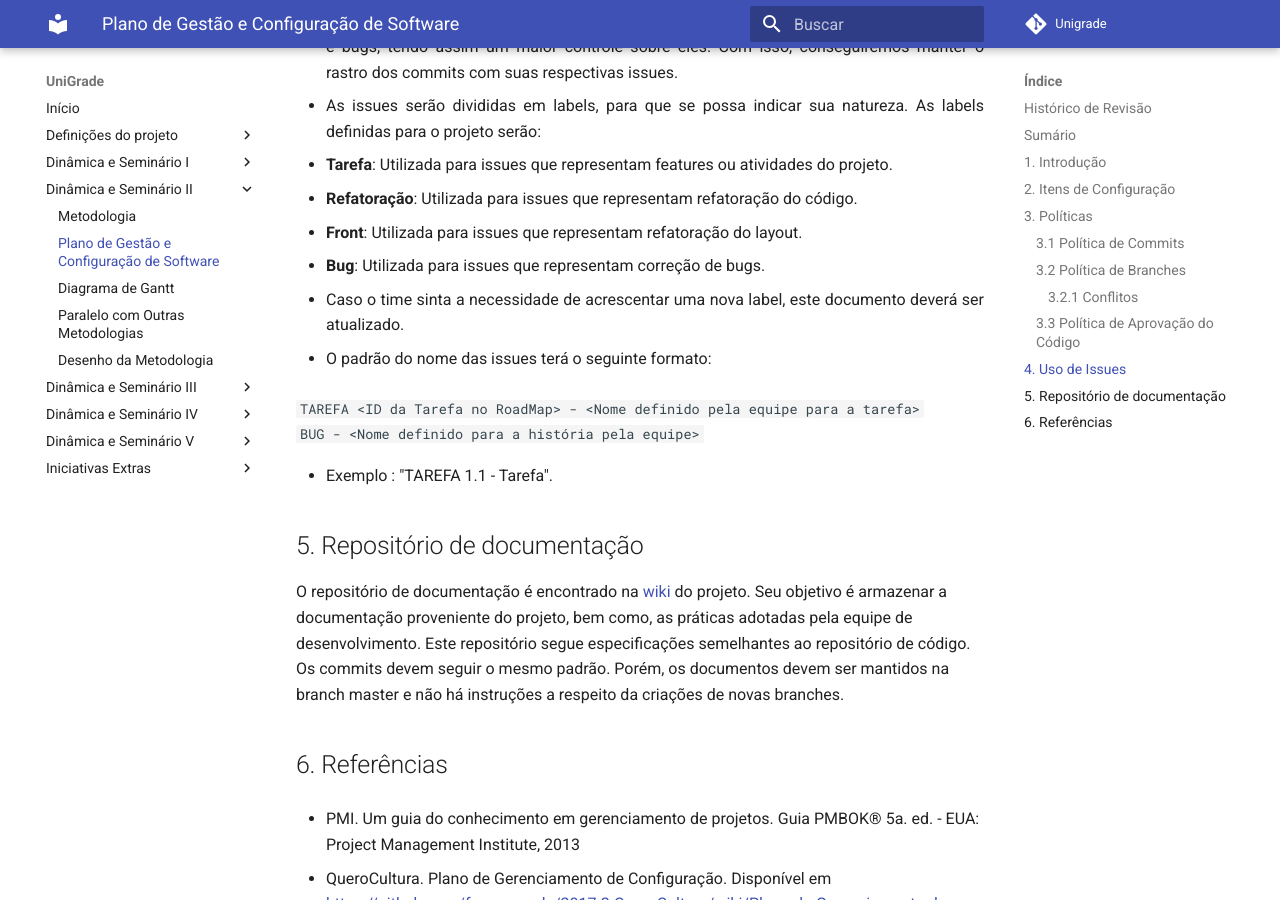
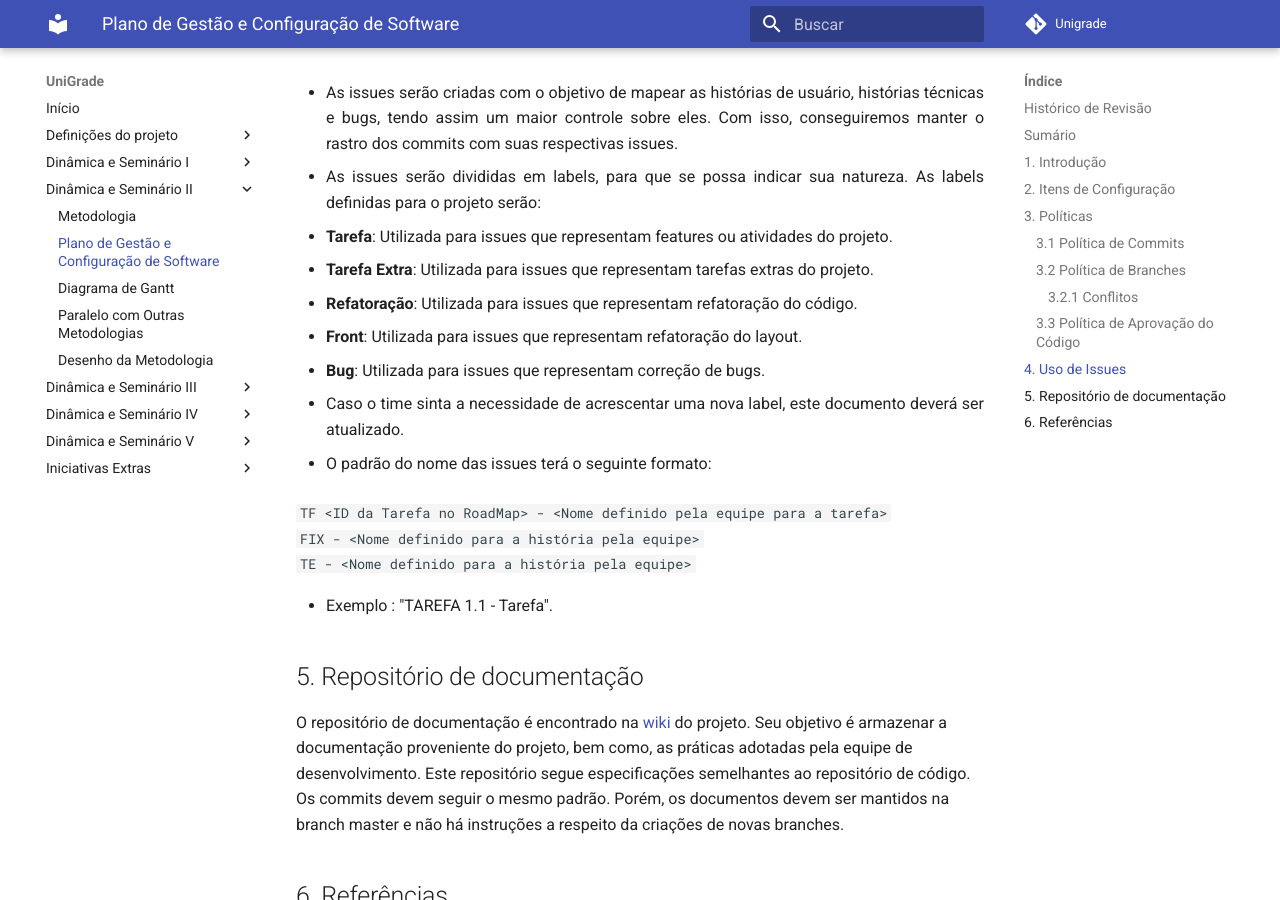
Before and after one commit to ads-unigrade-2019-1/Wiki, an MkDocs documentation site: the page built from docs/dinamica02/GCS.md, in a window 1280 px wide and 900 px high, scrolled down 3261 px. Built offline with MkDocs 1.6.1 and Material for MkDocs 9.7.7, drawn with Linux system fonts in a browser that asks for light colours; some of the changed text lies outside the part shown.

Commit message:
Updated GCS

````diff
--- a/docs/dinamica02/GCS.md
+++ b/docs/dinamica02/GCS.md
@@ -9,6 +9,7 @@
 |26/03/2019|   0.3    | Arrumando links         |   Daniel Maike  |
 |03/04/2019|   0.4    | Adequação do padrão de issues e branches à metodologia determinada pelo grupo         |   Daniel Maike  |
 | 26/04/2019 | 0.5 | Adicionando zoom nas imagens ao clicar | Joberth Rogers |
+| 03/06/2019 | 0.6 | Atulizada política de issues | Daniel Maike |
 
 ## Sumário
 
@@ -71,7 +72,8 @@ Serão tratados como itens de configuração para este projeto o código e a doc
 
    ``` TF[ID da Tarefa no RoadMap]-[Nome representativo da Tarefa] ``` ou <br>
    ``` FIX[ID da issue a ser resolvida]-[Nome representativo da issue] ``` ou <br>
-   ``` FIX[Nome da correcao ou configuracao] ``` <br>
+   ``` FIX[Nome da correcao ou configuracao] ``` ou <br>
+   ``` TE-[Nome representativo da Tarefa Extra] ```<br>
 
 * As branches develop e master têm papel importante no fluxo seguido. Portanto, nenhuma dessas deve receber um commit diretamente pelo time de desenvolvimento de nenhuma Feature ou Correção.
 
@@ -94,6 +96,7 @@ Se um pull request causar algum tipo de conflito, deve ser resolvido primeiro pe
 * <p align = "justify">As issues serão divididas em labels, para que se possa indicar sua natureza. As labels definidas para o projeto serão:</p>
 
    * **Tarefa**: Utilizada para issues que representam features ou atividades do projeto.
+   * **Tarefa Extra**: Utilizada para issues que representam tarefas extras do projeto.
    * **Refatoração**: Utilizada para issues que representam refatoração do código.
    * **Front**: Utilizada para issues que representam refatoração do layout.
    * **Bug**: Utilizada para issues que representam correção de bugs.
@@ -102,8 +105,9 @@ Se um pull request causar algum tipo de conflito, deve ser resolvido primeiro pe
 
 * <p align = "justify"> O padrão do nome das issues terá o seguinte formato: </p>
 
-   ``` TAREFA <ID da Tarefa no RoadMap> - <Nome definido  pela equipe para a tarefa> ``` <br>
-   ``` BUG - <Nome definido para a história pela equipe> ``` <br>
+   ``` TF <ID da Tarefa no RoadMap> - <Nome definido  pela equipe para a tarefa> ``` <br>
+   ``` FIX - <Nome definido para a história pela equipe> ``` <br>
+   ``` TE - <Nome definido para a história pela equipe> ``` <br>
 
 * Exemplo : "TAREFA 1.1 - Tarefa". <br>
 
````
